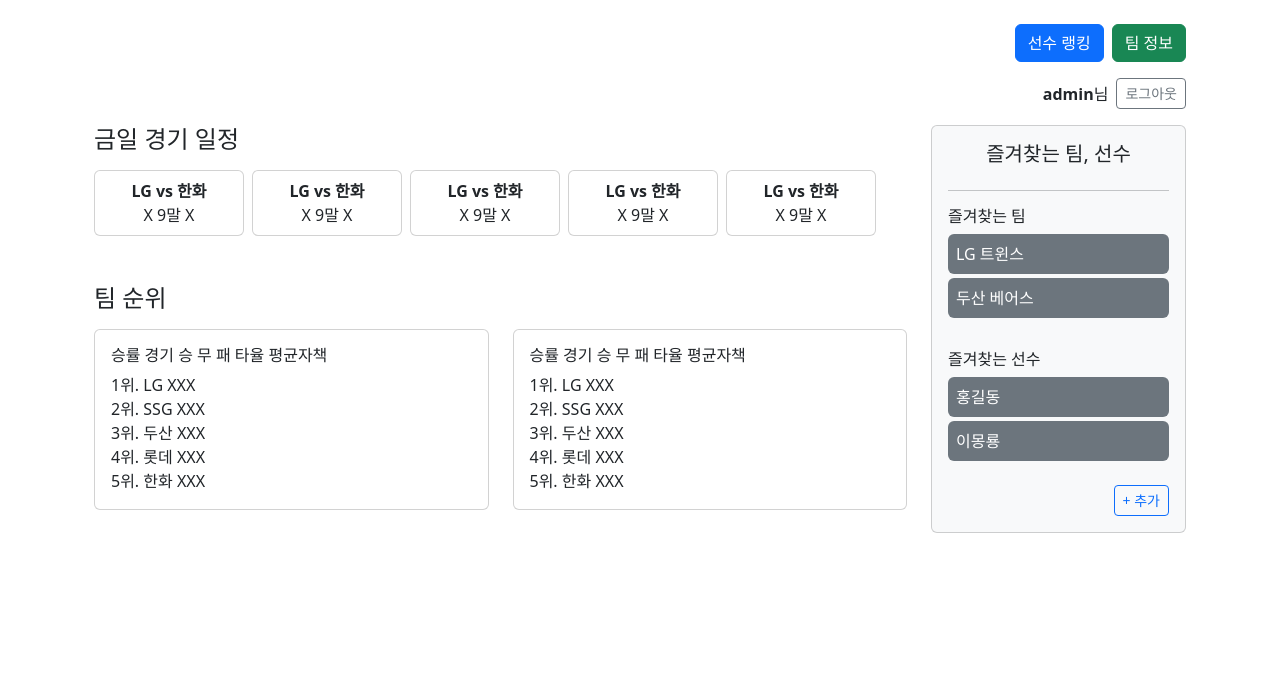
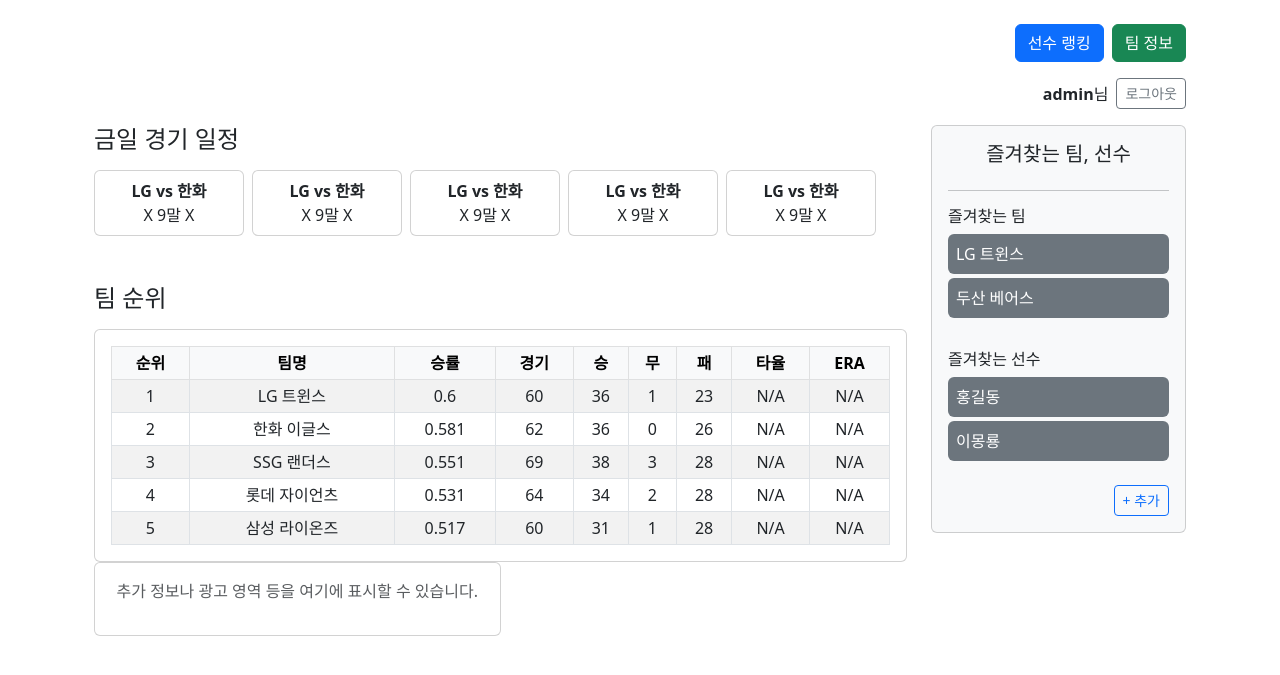
Before and after one commit to WooWon0514/Dugout, a Django app: page / in a window 1280 px wide. Shown: the top 675 px of the page. Run offline with Django 5.2, Linux system fonts and the light colour scheme; a user stored in the database is signed in; data comes from the database, SQL or seed files in the repository; data that the repository does not hold is empty.

Commit message:
메인 페이지에 더미데이터 삭제후 실제 데이터 반영으로 팀 정보 뜨게 수정

```diff
--- a/Dugout/main/templates/main/main.html
+++ b/Dugout/main/templates/main/main.html
@@ -30,29 +30,46 @@
       <!-- 팀 순위 -->
 <h4 class="mt-5 mb-3">팀 순위</h4>
 <div class="row">
-        <div class="col-md-6">
+  <div class="col-md-12">
     <div class="card p-3">
-            <h6>승률 경기 승 무 패 타율 평균자책</h6>
-            <ul class="list-unstyled mb-0">
-              <li>1위. LG XXX</li>
-              <li>2위. SSG XXX</li>
-              <li>3위. 두산 XXX</li>
-              <li>4위. 롯데 XXX</li>
-              <li>5위. 한화 XXX</li>
-            </ul>
+      <div class="table-responsive">
+        <table class="table table-striped table-bordered table-hover table-sm text-center align-middle mb-0">
+          <thead class="table-light">
+            <tr>
+              <th>순위</th>
+              <th>팀명</th>
+              <th>승률</th>
+              <th>경기</th>
+              <th>승</th>
+              <th>무</th>
+              <th>패</th>
+              <th>타율</th>
+              <th>ERA</th>
+            </tr>
+          </thead>
+          <tbody>
+            {% for team in team_rankings %}
+            <tr>
+              <td>{{ forloop.counter }}</td>
+              <td>{{ team.name }}</td>
+              <td>{{ team.win_rate }}</td>
+              <td>{{ team.games }}</td>
+              <td>{{ team.wins }}</td>
+              <td>{{ team.draws }}</td>
+              <td>{{ team.losses }}</td>
+              <td>{{ team.batting_avg }}</td>
+              <td>{{ team.era }}</td>
+            </tr>
+            {% endfor %}
+          </tbody>
+        </table>
+      </div>
+    </div>
   </div>
 </div>
      <div class="col-md-6">
-          <div class="card p-3">
-            <h6>승률 경기 승 무 패 타율 평균자책</h6>
-            <ul class="list-unstyled mb-0">
-              <li>1위. LG XXX</li>
-              <li>2위. SSG XXX</li>
-              <li>3위. 두산 XXX</li>
-              <li>4위. 롯데 XXX</li>
-              <li>5위. 한화 XXX</li>
-            </ul>
-          </div>
+    <div class="card p-3 text-center text-muted">
+      <p>추가 정보나 광고 영역 등을 여기에 표시할 수 있습니다.</p>
     </div>
   </div>
 </div>
--- a/Dugout/main/views.py
+++ b/Dugout/main/views.py
@@ -1,9 +1,37 @@
 from django.shortcuts import render
 from django.contrib.auth.decorators import login_required
+from teams.models import Team, TeamStat  # 추가된 import
 
 @login_required
 def main_page(request):
-    return render(request, 'main/main.html')
+    teams = Team.objects.all()
+
+    # 승률 기준 정렬 (승 / (승+패+무)), 0으로 나누는 것 방지
+    team_rankings = sorted(
+        teams,
+        key=lambda team: team.wins / (team.wins + team.losses + team.draws + 1e-5),
+        reverse=True
+    )
+
+    # 상위 5개 팀 + 팀 스탯 정리
+    team_data = []
+    for team in team_rankings[:5]:
+        try:
+            stat = TeamStat.objects.get(team=team)
+        except TeamStat.DoesNotExist:
+            stat = None
+        team_data.append({
+            'name': team.name,
+            'wins': team.wins,
+            'losses': team.losses,
+            'draws': team.draws,
+            'games': team.wins + team.losses + team.draws,
+            'win_rate': round(team.wins / (team.wins + team.losses + team.draws + 1e-5), 3),
+            'batting_avg': getattr(stat, 'batting_avg', 'N/A'),
+            'era': getattr(stat, 'era', 'N/A'),
+        })
+
+    return render(request, 'main/main.html', {'team_rankings': team_data})
 
 @login_required
 def player_ranking(request):
```
Lines whose indentation alone changed are shown as unchanged.
